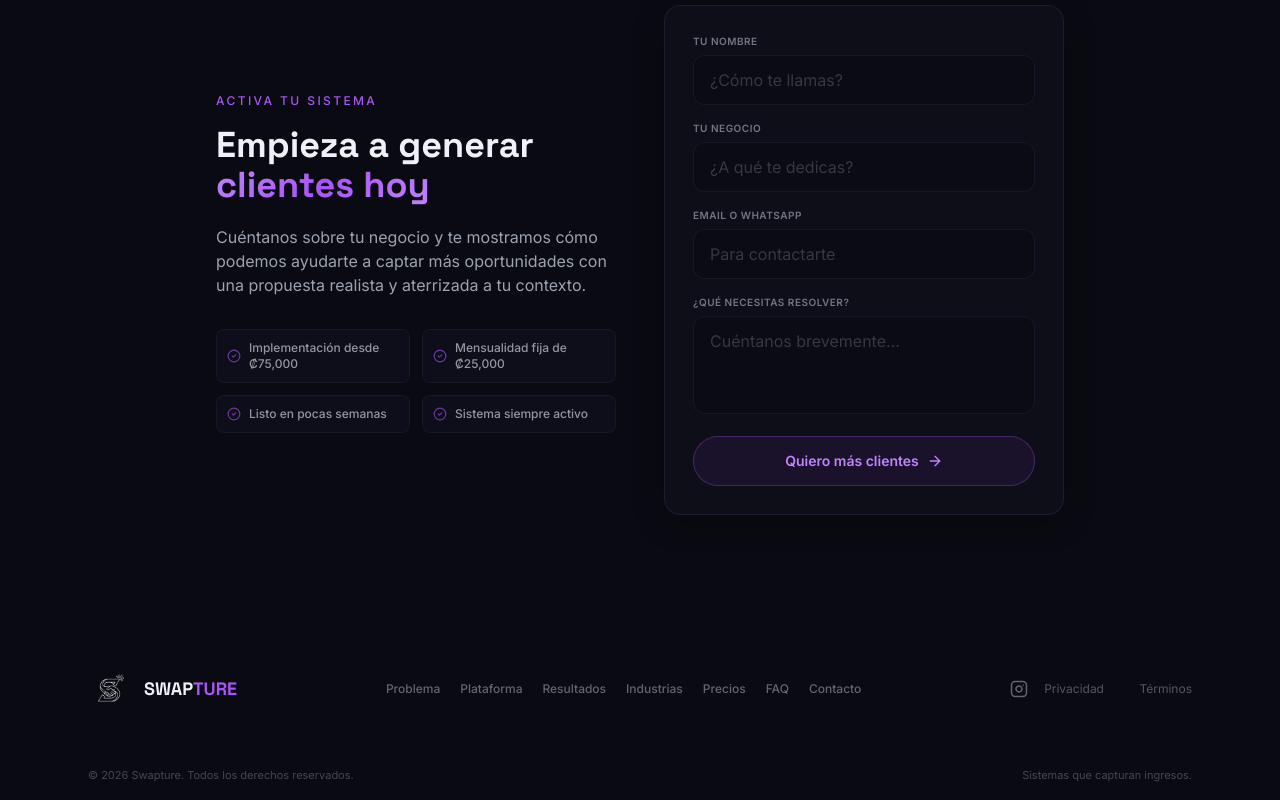
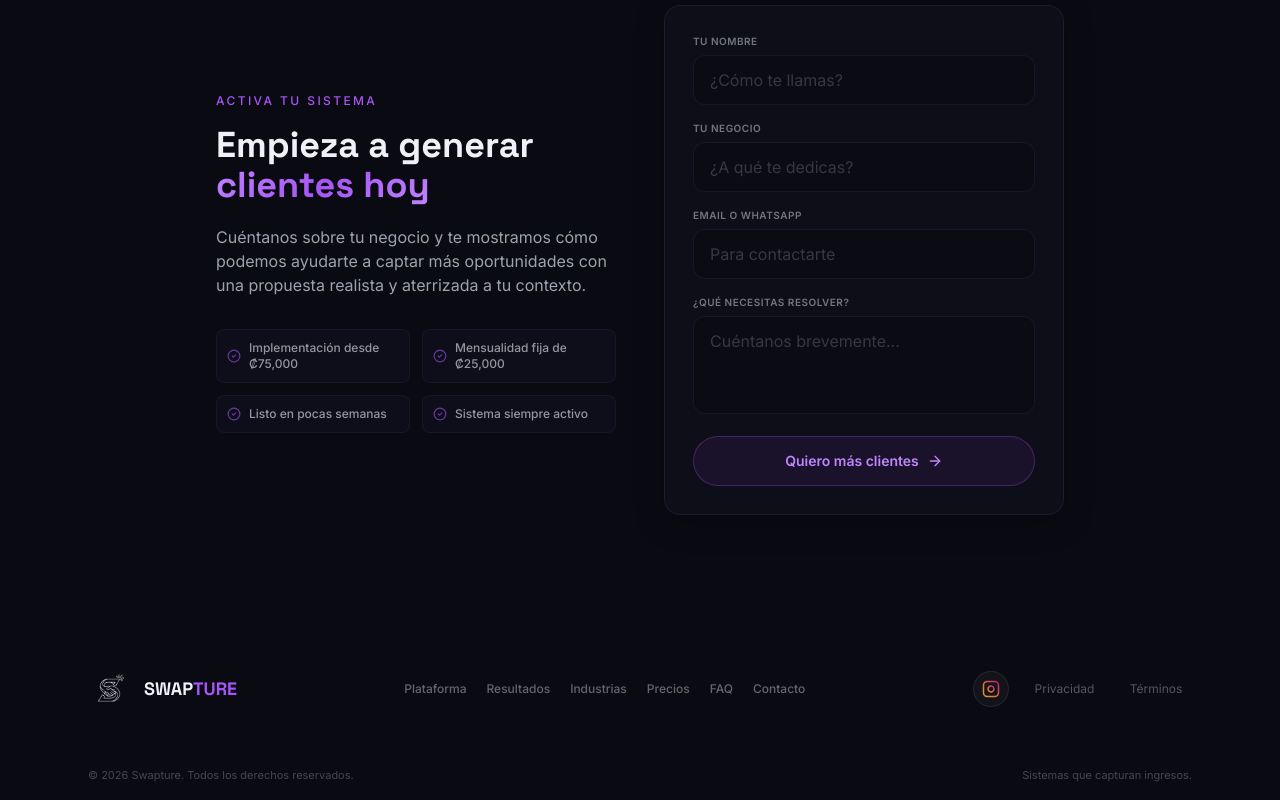
Before and after one commit to AaronC17/swapture, a Next.js app: page / in a window 1280 px wide. Shown: the part 6439-7239 px from the top of the page. Built offline with nearby package versions, Linux system fonts and the light colour scheme.

Commit message:
Landing: icono instagram con gradiente original y simetria en links legales

```diff
--- a/src/components/Footer.tsx
+++ b/src/components/Footer.tsx
@@ -1,8 +1,6 @@
 import Image from 'next/image'
-import { Instagram } from 'lucide-react'
 
 const navLinks = [
-  { label: 'Problema', href: '#problema' },
   { label: 'Plataforma', href: '#sistema' },
   { label: 'Resultados', href: '#resultados' },
   { label: 'Industrias', href: '#sectores' },
@@ -16,13 +14,13 @@ export default function Footer() {
     <footer className="relative">
       <div className="max-w-6xl mx-auto px-5 sm:px-6 py-8 sm:py-10">
         {/* Main row — all horizontal */}
-        <div className="flex flex-col md:flex-row items-center justify-between gap-6 sm:gap-8">
+        <div className="flex flex-col md:flex-row items-center justify-center md:justify-between gap-6 sm:gap-8">
           {/* Brand */}
-          <div className="flex items-center gap-3 shrink-0">
+          <div className="flex items-center justify-start md:justify-center gap-3 -ml-9 md:ml-0">
             <div className="relative flex items-center justify-center w-11 h-11 overflow-hidden">
               <Image src="/logotipo.png" alt="Swapture" fill sizes="44px" className="object-contain mix-blend-screen" />
             </div>
-            <span className="text-lg font-heading font-bold">
+            <span className="text-lg font-heading font-bold leading-none">
               SWAP<span className="text-accent">TURE</span>
             </span>
           </div>
@@ -41,19 +39,51 @@ export default function Footer() {
           </nav>
 
           {/* Legal + Instagram */}
-          <div className="flex items-center gap-4 text-xs text-muted/50 shrink-0">
+          <div className="flex items-center gap-4 sm:gap-5 shrink-0">
             <a
               href="https://www.instagram.com/swapture.cr/"
               target="_blank"
               rel="noopener noreferrer"
               aria-label="Instagram"
-              className="text-muted/60 hover:text-accent transition-colors duration-300"
+              className="w-9 h-9 rounded-full flex items-center justify-center bg-white/[0.04] border border-white/[0.08] hover:bg-white/[0.08] hover:scale-110 transition-all duration-300"
             >
-              <Instagram size={18} />
+              <svg
+                viewBox="0 0 24 24"
+                className="w-[18px] h-[18px]"
+                fill="none"
+                stroke="url(#instagram-gradient)"
+                strokeWidth="2"
+                strokeLinecap="round"
+                strokeLinejoin="round"
+              >
+                <defs>
+                  <linearGradient id="instagram-gradient" x1="0%" y1="100%" x2="100%" y2="0%">
+                    <stop offset="0%" stopColor="#f09433" />
+                    <stop offset="50%" stopColor="#e6683c" />
+                    <stop offset="100%" stopColor="#bc1888" />
+                  </linearGradient>
+                </defs>
+                <rect width="20" height="20" x="2" y="2" rx="5" ry="5" />
+                <path d="M16 11.37A4 4 0 1 1 12.63 8 4 4 0 0 1 16 11.37z" />
+                <line x1="17.5" x2="17.51" y1="6.5" y2="6.5" />
+              </svg>
             </a>
-            <a href="/privacidad" className="hover:text-white transition-colors">Privacidad</a>
-            <span className="text-border/30">·</span>
-            <a href="/terminos" className="hover:text-white transition-colors">Términos</a>
+
+            <div className="flex items-center text-xs text-muted/50">
+              <a
+                href="/privacidad"
+                className="w-[72px] text-center hover:text-white transition-colors duration-300"
+              >
+                Privacidad
+              </a>
+              <span className="text-border/30 mx-2">·</span>
+              <a
+                href="/terminos"
+                className="w-[72px] text-center hover:text-white transition-colors duration-300"
+              >
+                Términos
+              </a>
+            </div>
           </div>
         </div>
       </div>
```
